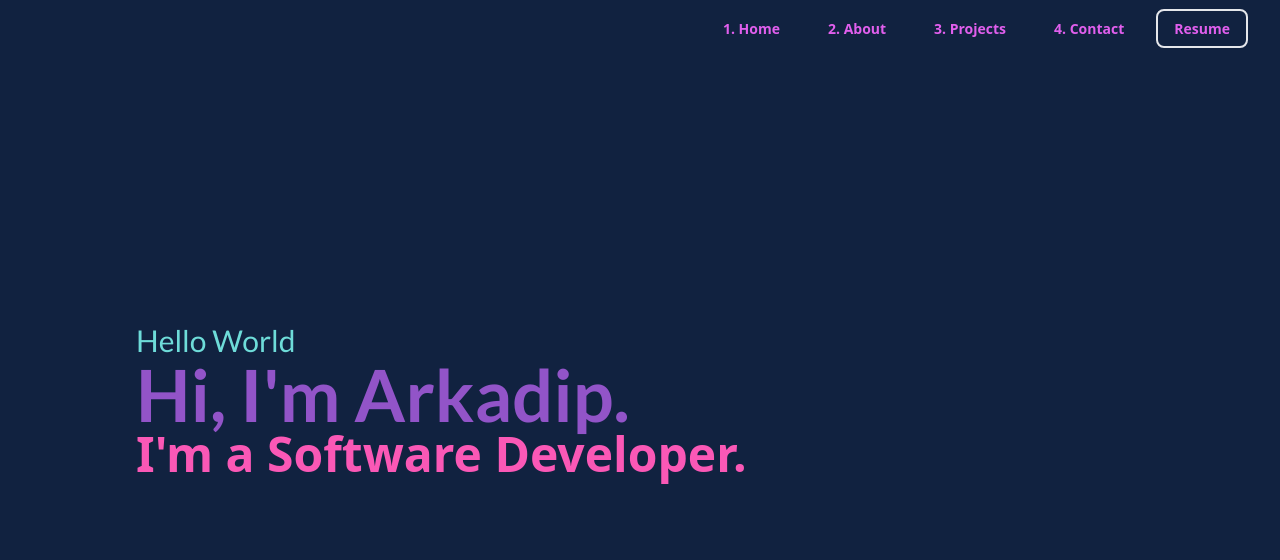
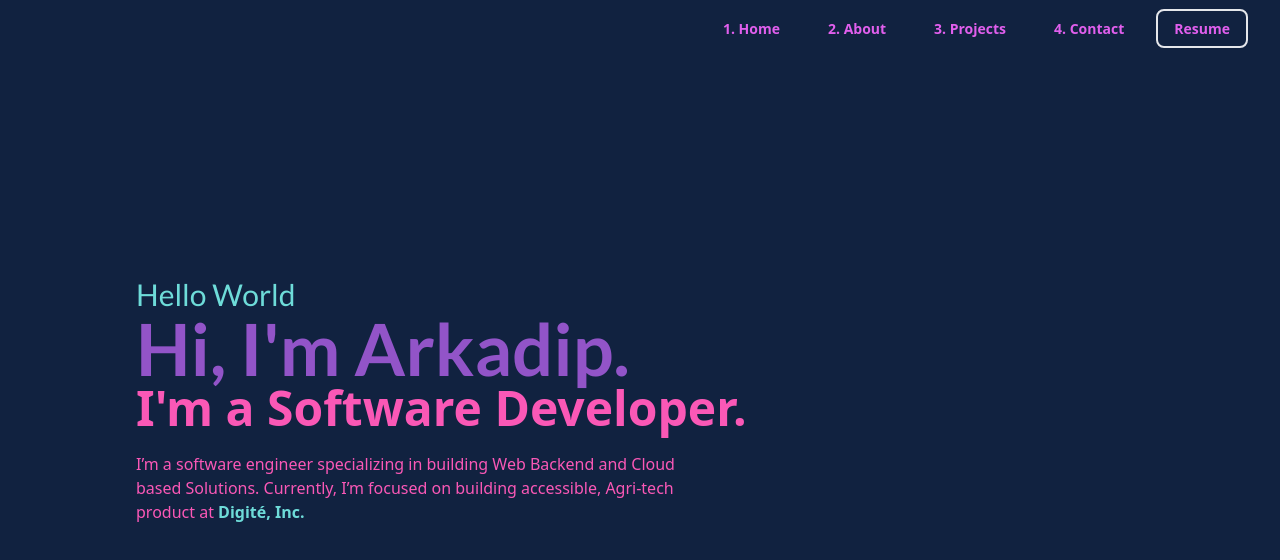
Before and after one commit to darkmatter18/v2, a Gatsby site: page / in a window 1280 px wide. Built offline with nearby package versions, Linux system fonts and the light colour scheme; Gatsby itself is replaced by a stand-in of ours.

Commit message:
feat: added summary

```diff
--- a/src/components/sections/hero.js
+++ b/src/components/sections/hero.js
@@ -38,7 +38,22 @@ const Hero = () => {
     </p>
   );
 
-  const items = [one, two, three];
+  const four = (
+    <p className={'text-base text-neon-pink mt-5 max-w-xl'}>
+      {'I’m a software engineer specializing in building Web Backend' +
+              ' and Cloud based Solutions. ' +
+              'Currently, I’m focused on building accessible, ' +
+              'Agri-tech product at '}
+      <a
+        href={'https://www.digite.com/'}
+        className={'text-neon-teal font-bold'}
+      >
+          Digité, Inc.
+      </a>
+    </p>
+  );
+
+  const items = [one, two, three, four];
 
   return (
     <div className={'h-screen ' +
```
